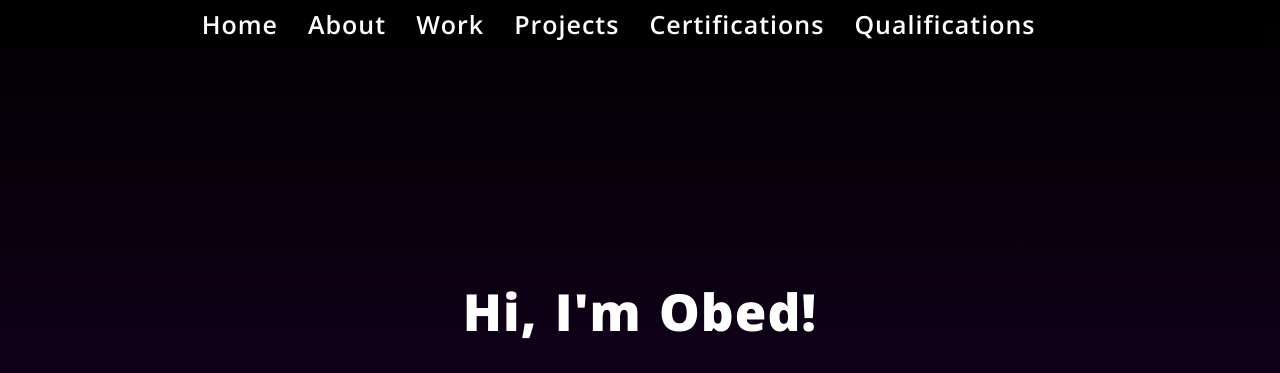
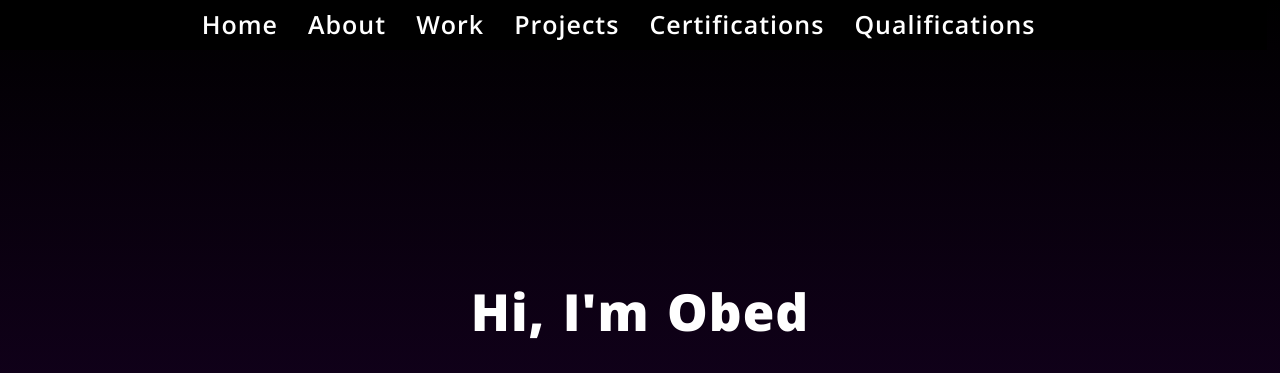
Before and after one commit to Obed213/TF-AZ-CloudResume, a plain HTML site: page Front-end/index.html in a window 1280 px wide. Shown: the top 373 px of the page. Drawn offline with nearby package versions, Linux system fonts and the light colour scheme.

Commit message:
local commit
testing GitHub actions.

```diff
--- a/Front-end/index.html
+++ b/Front-end/index.html
@@ -31,7 +31,7 @@
 <!-- ========================= -->
 
       <section id="home">
-        <h1>Hi, I'm Obed!</h1>
+        <h1>Hi, I'm Obed</h1>
         <h2>Here's my digital resume inspired by the Cloud Resume Challenge</h2>
 
 
```
